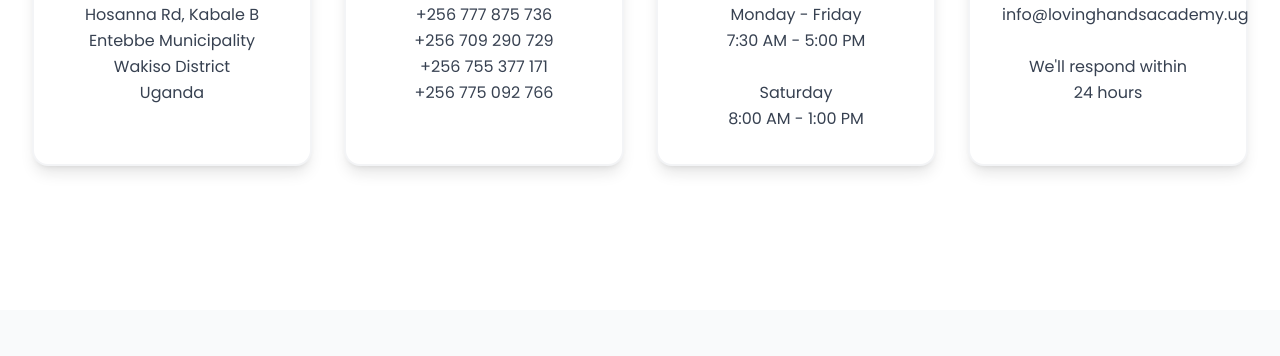
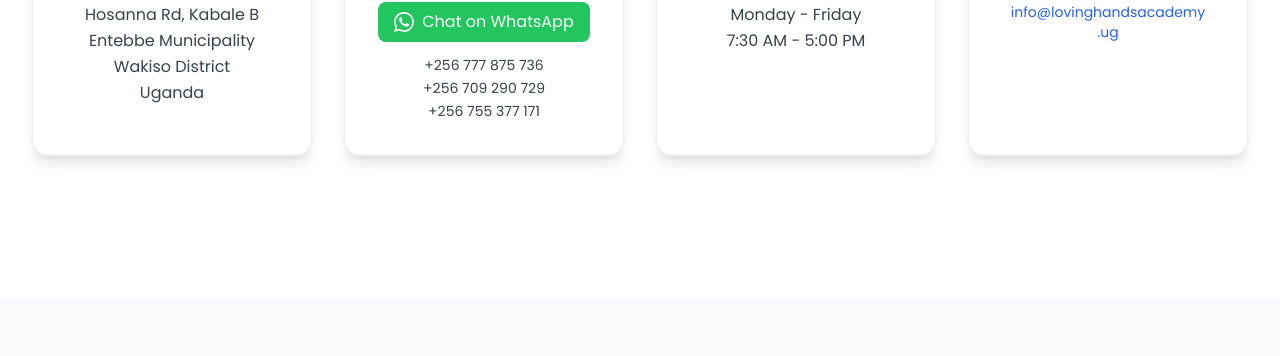
Before and after one commit to hhelsa/lovinghandsacademy-website, a website: page contact.html in a window 1280 px wide. Shown: the part 744-1100 px from the top of the page. Drawn offline with nearby package versions, Linux system fonts and the light colour scheme.

Commit message:
updated contact page

```diff
--- a/contact.html
+++ b/contact.html
@@ -63,14 +63,6 @@
         }
     </style>
 </head>
-<script>
-  const mobileMenuBtn = document.getElementById('mobile-menu-btn');
-  const mobileMenu = document.getElementById('mobile-menu');
-
-  mobileMenuBtn.addEventListener('click', () => {
-    mobileMenu.classList.toggle('active');
-  });
-</script>
 <body class="bg-white">
     <!-- Navigation -->
     <nav class="bg-white shadow-md fixed w-full top-0 z-50">
@@ -167,13 +159,20 @@
                             <path stroke-linecap="round" stroke-linejoin="round" stroke-width="2" d="M3 5a2 2 0 012-2h3.28a1 1 0 01.948.684l1.498 4.493a1 1 0 01-.502 1.21l-2.257 1.13a11.042 11.042 0 005.516 5.516l1.13-2.257a1 1 0 011.21-.502l4.493 1.498a1 1 0 01.684.949V19a2 2 0 01-2 2h-1C9.716 21 3 14.284 3 6V5z"/>
                         </svg>
                     </div>
-                    <h3 class="text-xl font-bold text-gray-900 mb-3">Call Us</h3>
-                    <p class="text-gray-700 leading-relaxed">
-                        +256 777 875 736<br>
-                        +256 709 290 729<br>
-                        +256 755 377 171<br>
-                        +256 775 092 766
-                    </p>
+                    <h3 class="text-xl font-bold text-gray-900 mb-3">Contact Us</h3>
+                    <div class="space-y-3">
+                        <a href="https://wa.me/256777875736" target="_blank" class="flex items-center justify-center gap-2 bg-green-500 text-white px-4 py-2 rounded-lg hover:bg-green-600 transition">
+                            <svg class="w-5 h-5" fill="currentColor" viewBox="0 0 24 24">
+                                <path d="M17.472 14.382c-.297-.149-1.758-.867-2.03-.967-.273-.099-.471-.148-.67.15-.197.297-.767.966-.94 1.164-.173.199-.347.223-.644.075-.297-.15-1.255-.463-2.39-1.475-.883-.788-1.48-1.761-1.653-2.059-.173-.297-.018-.458.13-.606.134-.133.298-.347.446-.52.149-.174.198-.298.298-.497.099-.198.05-.371-.025-.52-.075-.149-.669-1.612-.916-2.207-.242-.579-.487-.5-.669-.51-.173-.008-.371-.01-.57-.01-.198 0-.52.074-.792.372-.272.297-1.04 1.016-1.04 2.479 0 1.462 1.065 2.875 1.213 3.074.149.198 2.096 3.2 5.077 4.487.709.306 1.262.489 1.694.625.712.227 1.36.195 1.871.118.571-.085 1.758-.719 2.006-1.413.248-.694.248-1.289.173-1.413-.074-.124-.272-.198-.57-.347m-5.421 7.403h-.004a9.87 9.87 0 01-5.031-1.378l-.361-.214-3.741.982.998-3.648-.235-.374a9.86 9.86 0 01-1.51-5.26c.001-5.45 4.436-9.884 9.888-9.884 2.64 0 5.122 1.03 6.988 2.898a9.825 9.825 0 012.893 6.994c-.003 5.45-4.437 9.884-9.885 9.884m8.413-18.297A11.815 11.815 0 0012.05 0C5.495 0 .16 5.335.157 11.892c0 2.096.547 4.142 1.588 5.945L.057 24l6.305-1.654a11.882 11.882 0 005.683 1.448h.005c6.554 0 11.89-5.335 11.893-11.893a11.821 11.821 0 00-3.48-8.413z"/>
+                            </svg>
+                            Chat on WhatsApp
+                        </a>
+                        <div class="text-gray-700 leading-relaxed text-sm">
+                            <a href="tel:+256777875736" class="block hover:text-blue-600 transition">+256 777 875 736</a>
+                            <a href="tel:+256709290729" class="block hover:text-blue-600 transition">+256 709 290 729</a>
+                            <a href="tel:+256755377171" class="block hover:text-blue-600 transition">+256 755 377 171</a>
+                        </div>
+                    </div>
                 </div>
 
                 <!-- Hours -->
@@ -186,10 +185,7 @@
                     <h3 class="text-xl font-bold text-gray-900 mb-3">Office Hours</h3>
                     <p class="text-gray-700 leading-relaxed">
                         Monday - Friday<br>
-                        7:30 AM - 5:00 PM<br>
-                        <br>
-                        Saturday<br>
-                        8:00 AM - 1:00 PM
+                        7:30 AM - 5:00 PM
                     </p>
                 </div>
 
@@ -201,12 +197,9 @@
                         </svg>
                     </div>
                     <h3 class="text-xl font-bold text-gray-900 mb-3">Email Us</h3>
-                    <p class="text-gray-700 leading-relaxed">
-                        info@lovinghandsacademy.ug<br>
-                        <br>
-                        We'll respond within<br>
-                        24 hours
-                    </p>
+                    <a href="mailto:info@lovinghandsacademy.ug" class="text-blue-600 hover:text-blue-700 transition break-words block text-sm px-2">
+                        info@lovinghandsacademy.ug
+                    </a>
                 </div>
             </div>
         </div>
@@ -301,5 +294,14 @@
             </div>
         </div>
     </footer>
+
+    <script>
+        const mobileMenuBtn = document.getElementById('mobile-menu-btn');
+        const mobileMenu = document.getElementById('mobile-menu');
+
+        mobileMenuBtn.addEventListener('click', () => {
+            mobileMenu.classList.toggle('active');
+        });
+    </script>
 </body>
 </html>
```
Also changed, not shown: docs/contact.html (+27 -25 lines). Lines whose indentation alone changed are shown as unchanged.
